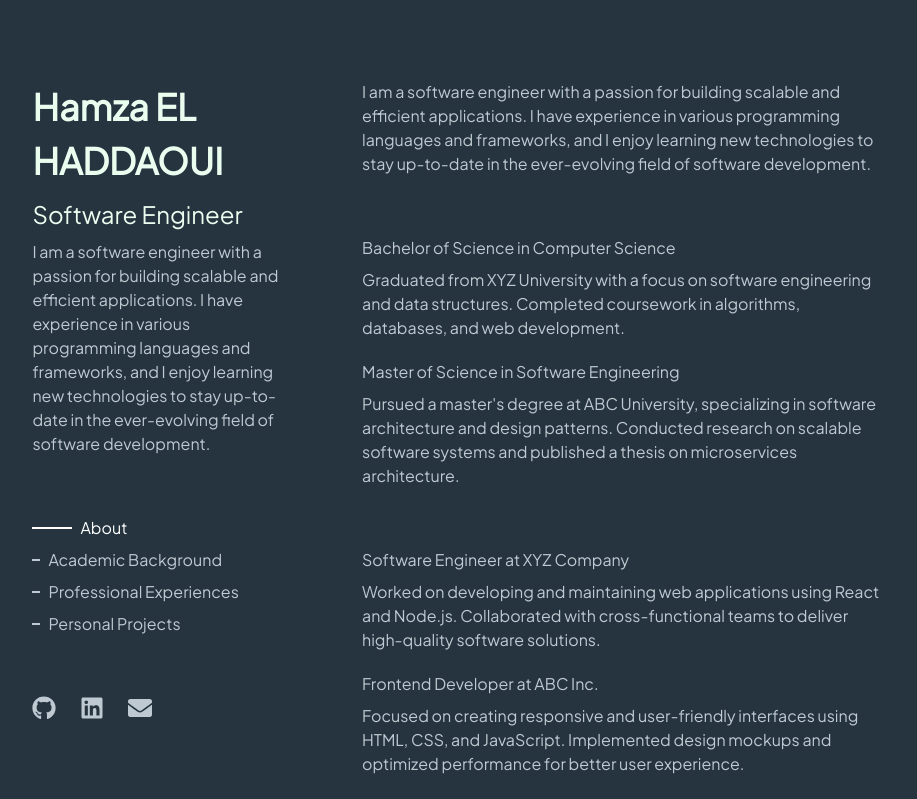
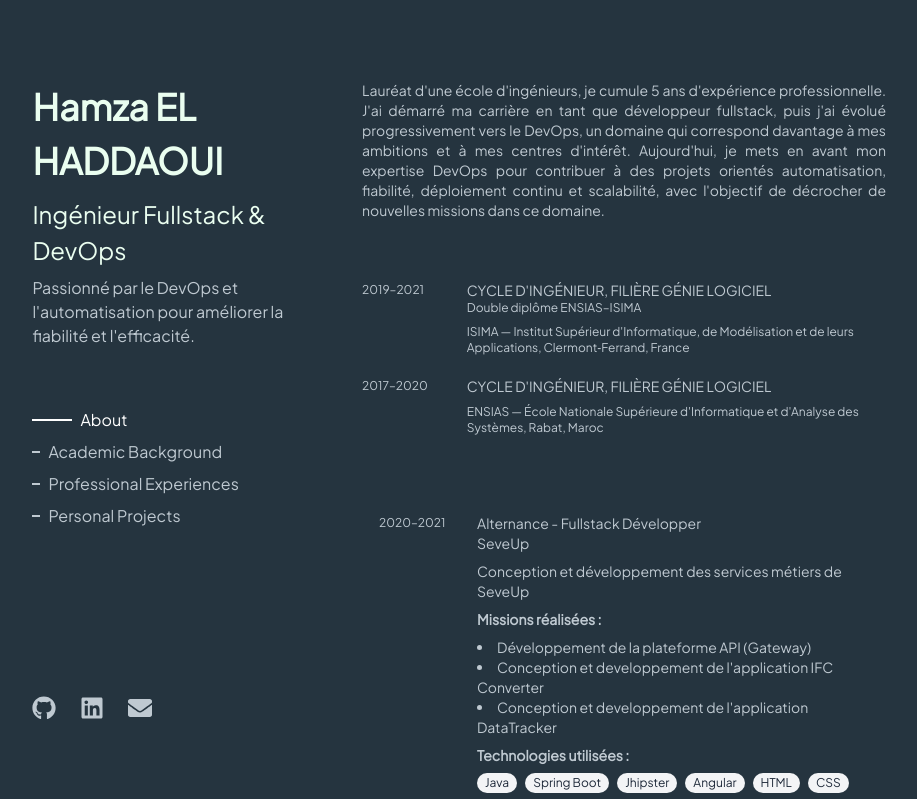
Before and after one commit to hamzaElhaddaoui/hamzaPortfolio, a React (Vite) app: page / in a window 1280 px wide. Shown: the top 799 px of the page, without its empty margins (198-1115 px from the left). Built offline with nearby package versions, Linux system fonts and the light colour scheme.

Commit message:
Adding About me, title content

```diff
--- a/src/App.tsx
+++ b/src/App.tsx
@@ -35,15 +35,6 @@ const App: FC = () => {
           <div id="section4">
             <PersonalProjects />
           </div>
-          <div>
-            <PersonalProjects />
-          </div>
-          <div>
-            <PersonalProjects />
-          </div>
-          <div>
-            <PersonalProjects />
-          </div>
           <div></div>
         </div>
       </div>
--- a/src/aboutMe/AboutMe.tsx
+++ b/src/aboutMe/AboutMe.tsx
@@ -3,7 +3,7 @@ import "./AboutMe.css";
 
 const AboutMeData = {
   description:
-    "I am a software engineer with a passion for building scalable and efficient applications. I have experience in various programming languages and frameworks, and I enjoy learning new technologies to stay up-to-date in the ever-evolving field of software development.",
+    "Lauréat d'une école d'ingénieurs, je cumule 5 ans d'expérience professionnelle. J'ai démarré ma carrière en tant que développeur fullstack, puis j'ai évolué progressivement vers le DevOps, un domaine qui correspond davantage à mes ambitions et à mes centres d'intérêt. Aujourd'hui, je mets en avant mon expertise DevOps pour contribuer à des projets orientés automatisation, fiabilité, déploiement continu et scalabilité, avec l'objectif de décrocher de nouvelles missions dans ce domaine.",
 };
 
 const AboutMe: FC = () => {
@@ -12,8 +12,8 @@ const AboutMe: FC = () => {
       <div className="about-me-title">
         <h2 className="md:hidden block bright-text">About</h2>
       </div>
-      <div className="about-me-description">
-        <p>{AboutMeData.description}</p>
+      <div className="about-me-description text-sm">
+        <p className="text-justify">{AboutMeData.description}</p>
       </div>
     </div>
   );
--- a/src/academicBackground/academicBackground.tsx
+++ b/src/academicBackground/academicBackground.tsx
@@ -3,14 +3,21 @@ import "./AcademicBackground.css";
 
 const academicItems = [
   {
-    title: "Bachelor of Science in Computer Science",
-    description:
-      "Graduated from XYZ University with a focus on software engineering and data structures. Completed coursework in algorithms, databases, and web development.",
+    title: "Cycle d'ingénieur",
+    field: "Génie logiciel",
+    date: "2019–2021",
+    titleNature: "Double diplôme ENSIAS–ISIMA",
+    university:
+      "ISIMA — Institut Supérieur d'Informatique, de Modélisation et de leurs Applications",
+    city: "Clermont‑Ferrand, France",
   },
   {
-    title: "Master of Science in Software Engineering",
-    description:
-      "Pursued a master's degree at ABC University, specializing in software architecture and design patterns. Conducted research on scalable software systems and published a thesis on microservices architecture.",
+    title: "Cycle d'ingénieur",
+    field: "Génie logiciel",
+    date: "2017–2020",
+    university:
+      "ENSIAS — École Nationale Supérieure d'Informatique et d'Analyse des Systèmes",
+    city: "Rabat, Maroc",
   },
 ];
 
@@ -20,13 +27,21 @@ const AcademicBackground: FC = () => {
       <div className="academic-background-title">
         <h2 className="md:hidden block bright-text">Academic Background</h2>
       </div>
-      <div className="academic-background-list space-y-5">
-        {academicItems.map((item) => (
-          <div className="academic-background-item space-y-2" key={item.title}>
-            <h3 className="academic-background-title">{item.title}</h3>
-            <p className="academic-background-description">
-              {item.description}
-            </p>
+      <div className="space-y-5">
+        {academicItems.map((item, index) => (
+          <div className="flex" key={index}>
+            <div className="md:basis-1/5 text-xs mt-0.5">{item.date}</div>
+            <div className="md:basis-4/5 text-sm">
+              <h3 className="uppercase">
+                {item.title}, filière {item.field}
+              </h3>
+              {item.titleNature && (
+                <div className="text-xs">{item.titleNature}</div>
+              )}
+              <div className="text-xs mt-2">
+                {item.university}, {item.city}
+              </div>
+            </div>
           </div>
         ))}
       </div>
--- a/src/proExperiences/ProExperiences.tsx
+++ b/src/proExperiences/ProExperiences.tsx
@@ -2,36 +2,81 @@ import type { FC } from "react";
 import "./ProExperiences.css";
 
 const proExperiences = [
+  // {
+  //   title: "Consultant Technique Comfirmé",
+  //   kind: "CDI",
+  //   isEsn: true,
+  //   company: "Mind7",
+  //   date: "2021–Présent",
+  //   description: "",
+  //   missions: [],
+  // },
   {
-    title: "Software Engineer at XYZ Company",
-    description:
-      "Worked on developing and maintaining web applications using React and Node.js. Collaborated with cross-functional teams to deliver high-quality software solutions.",
-  },
-  {
-    title: "Frontend Developer at ABC Inc.",
-    description:
-      "Focused on creating responsive and user-friendly interfaces using HTML, CSS, and JavaScript. Implemented design mockups and optimized performance for better user experience.",
+    title: "Fullstack Développer",
+    kind: "Alternance",
+    isEsn: false,
+    company: "SeveUp",
+    date: "2020–2021",
+    description: "Conception et développement des services métiers de SeveUp",
+    missions: [
+      "Développement de la plateforme API (Gateway)",
+      "Conception et developpement de l'application IFC Converter",
+      "Conception et developpement de l'application DataTracker",
+    ],
+    technologies: [
+      "Java",
+      "Spring Boot",
+      "Jhipster",
+      "Angular",
+      "HTML",
+      "CSS",
+      "Docker",
+      "Microservices",
+      "PostgreSQL",
+    ],
   },
 ];
 
 const ProExperiences: FC = () => {
   return (
-    <div className="pro-experiences">
-      <div className="pro-experiences-title">
-        <h2 className="md:hidden block bright-text">
-          Professional Experiences
-        </h2>
-      </div>
-      <div className="pro-experiences-list space-y-5">
-        {proExperiences.map((experience) => (
-          <div className="pro-experience-item space-y-2" key={experience.title}>
-            <h3 className="pro-experience-title">{experience.title}</h3>
-            <p className="pro-experience-description">
-              {experience.description}
-            </p>
+    <div>
+      <h2 className="md:hidden block bright-text">Professional Experiences</h2>
+      {proExperiences.map((experience, index) => (
+        <div
+          className="flex w-full p-4 rounded-lg border border-transparent transition-transform duration-200 transform hover:shadow-lg hover:-translate-y-1 hover:border-gray-200 dark:hover:border-gray-700 dark:bg-gray-800/60"
+          key={index}
+        >
+          <div className="md:basis-1/5 text-xs mt-0.5">{experience.date}</div>
+          <div className="md:basis-4/5 text-sm">
+            <h3 className="">
+              {experience.kind} - {experience.title}
+            </h3>
+            <div> {experience.company}</div>
+            <div className="mt-2">{experience.description}</div>
+            <div className="mt-2">
+              <strong>Missions réalisées :</strong>
+              <ul className="list-disc list-inside mt-2">
+                {experience.missions.map((mission, missionIndex) => (
+                  <li key={missionIndex}>{mission}</li>
+                ))}
+              </ul>
+            </div>
+            <div className="mt-2">
+              <strong>Technologies utilisées :</strong>
+              <div className="mt-2 flex flex-wrap gap-2">
+                {experience.technologies.map((tech, techIndex) => (
+                  <span
+                    key={techIndex}
+                    className="inline-flex items-center px-2 py-0.5 rounded-full bg-gray-100 text-xs text-gray-800 dark:bg-gray-800 dark:text-gray-200"
+                  >
+                    {tech}
+                  </span>
+                ))}
+              </div>
+            </div>
           </div>
-        ))}
-      </div>
+        </div>
+      ))}
     </div>
   );
 };
--- a/src/title/Title.tsx
+++ b/src/title/Title.tsx
@@ -3,10 +3,10 @@ import "./Title.css";
 
 const TitleData = {
   name: "Hamza EL HADDAOUI",
-  title: "Software Engineer",
+  title: "Ingénieur Fullstack & DevOps",
   description:
-    "I am a software engineer with a passion for building scalable and efficient applications. I have experience in various programming languages and frameworks, and I enjoy learning new technologies to stay up-to-date in the ever-evolving field of software development.",
-}
+    "Passionné par le DevOps et l'automatisation pour améliorer la fiabilité et l'efficacité.",
+};
 
 const Title: FC = () => {
   return (
```
